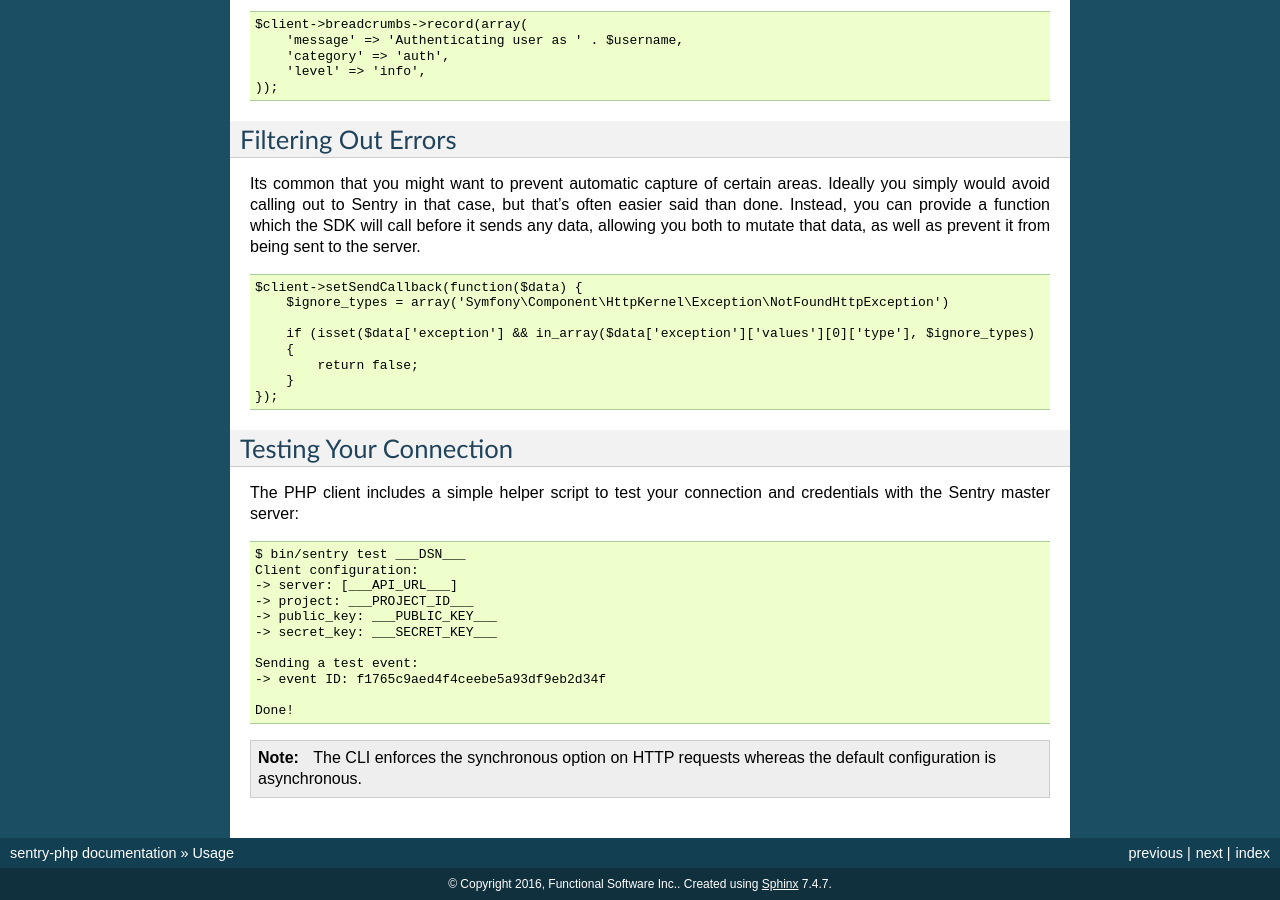
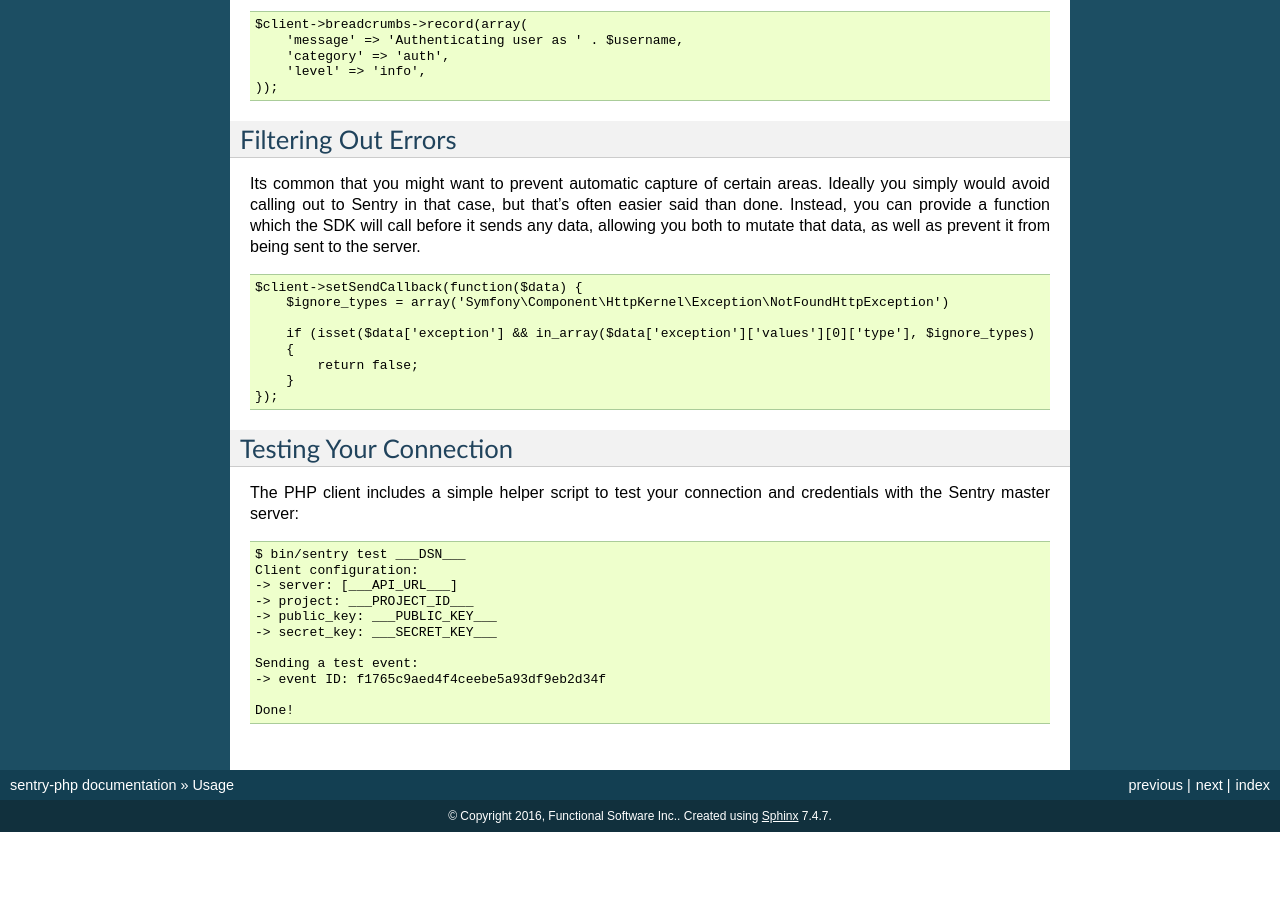
Before and after one commit to getsentry/sentry-php, a Sphinx documentation site: the page built from docs/usage.rst, in a window 1280 px wide and 900 px high, scrolled down 3557 px. Built offline with Sphinx 7.4.7, drawn with Linux system fonts in a browser that asks for light colours; the version number could not be read and is left out; after the commit the page ends 4389 px from its top, so only the background shows below that.

Commit message:
Remove invalid mention of async

```diff
--- a/docs/usage.rst
+++ b/docs/usage.rst
@@ -273,6 +273,3 @@ credentials with the Sentry master server::
     -> event ID: f1765c9aed4f4ceebe5a93df9eb2d34f
 
     Done!
-
-.. note:: The CLI enforces the synchronous option on HTTP requests whereas
-   the default configuration is asynchronous.
```
